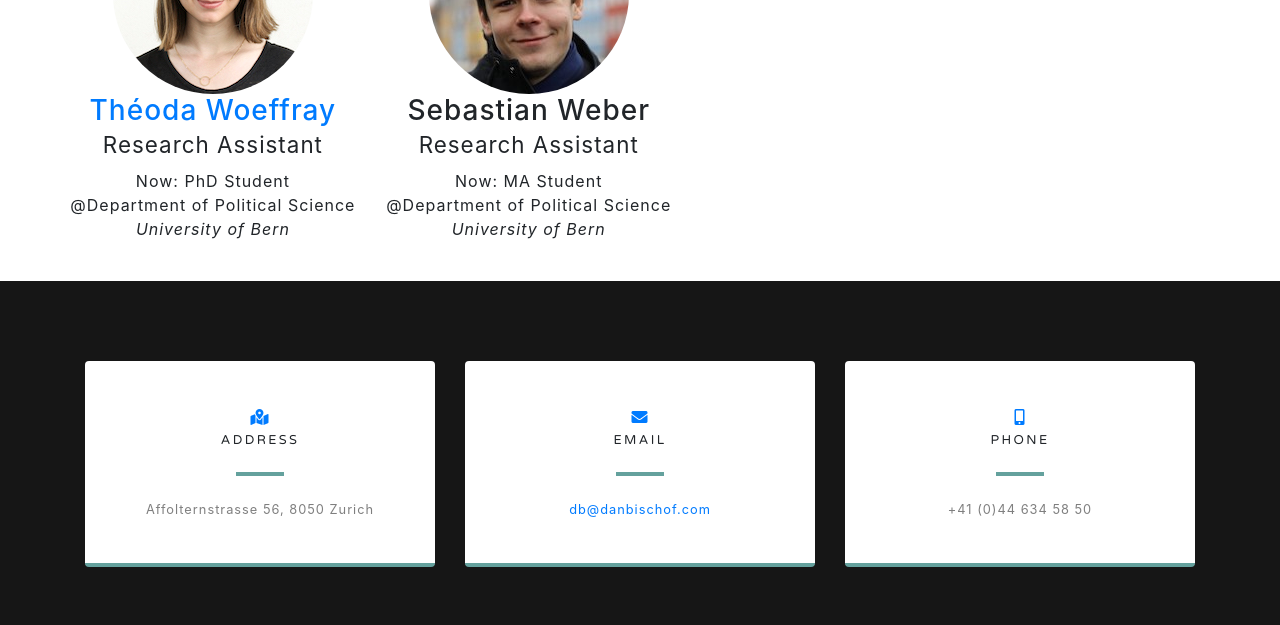
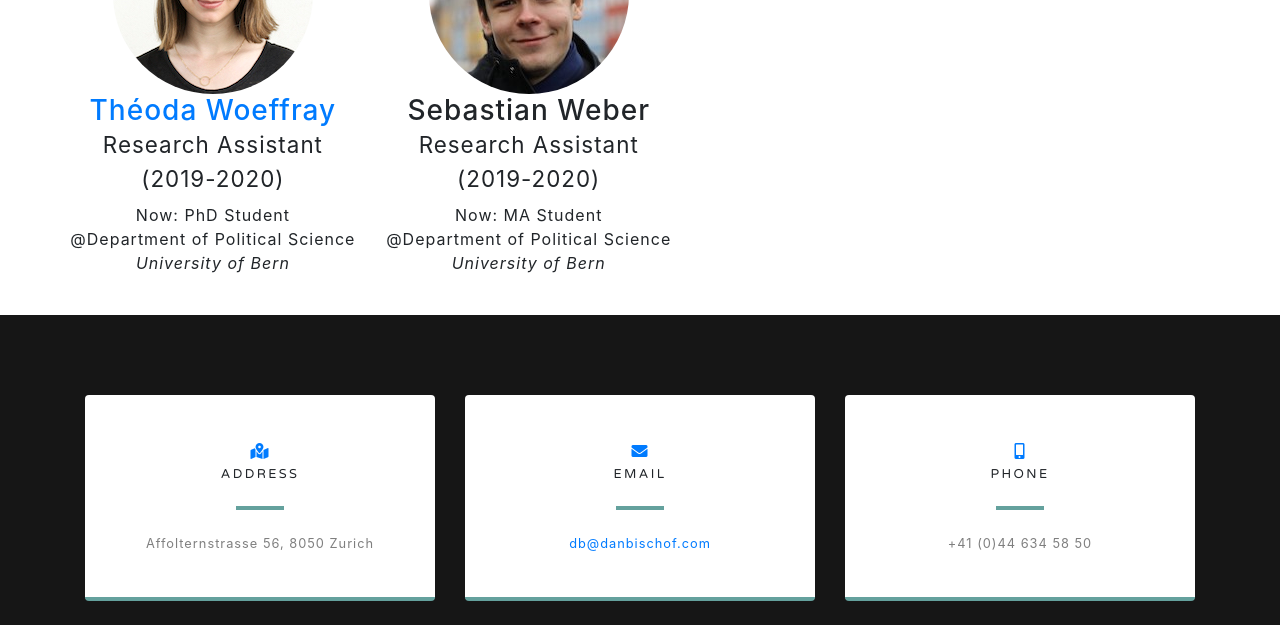
Before and after one commit to extremeentrance/extremeentrance.github.io, a website with bundled scripts: page index.html in a window 1280 px wide. Shown: the part 10720-11345 px from the top of the page. Built offline with nearby package versions, Linux system fonts and the light colour scheme.

Commit message:
former members years added

```diff
--- a/index.html
+++ b/index.html
@@ -436,14 +436,14 @@
     <div class="col-lg-4 col-sm-6 text-center mb-4">
       <img class="rounded-circle img-fluid d-block mx-auto" src="img/TW.jpg" alt="">
       <h3><a href="https://www.ipw.unibe.ch/ueber_uns/personen/woeffray_thoda/index_ger.html">Théoda Woeffray</a>  <br>
-        <small>Research Assistant</small>
+        <small>Research Assistant <br> (2019-2020) </small>
       </h3>
       <p>Now: PhD Student <br> @Department of Political Science <br> <i>University of Bern</i> </p>
     </div>
     <div class="col-lg-4 col-sm-6 text-center mb-4">
       <img class="rounded-circle img-fluid d-block mx-auto" src="img/SW.jpg" alt="">
       <h3>Sebastian Weber <br>
-        <small>Research Assistant</small>
+        <small>Research Assistant <br> (2019-2020) </small>
       </h3>
       <p>Now: MA Student <br> @Department of Political Science <br> <i>University of Bern</i> </p>
     </div>
```
